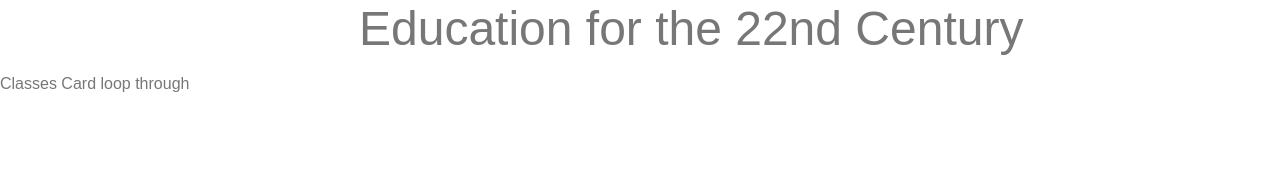
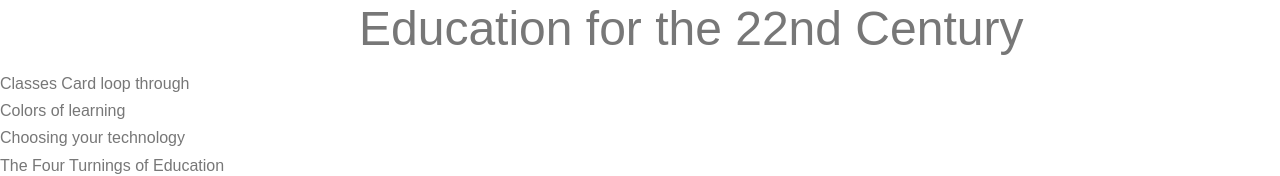
Before and after one commit to Seraphits/ReadBoot, a Next.js app: page / in a window 1280 px wide. Shown: the part 714-890 px from the top of the page. Before the commit the page ends 811 px from the top, so only its background shows below. Built offline with nearby package versions, Linux system fonts and the light colour scheme.

Commit message:
Class Loop

```diff
--- a/pages/index.js
+++ b/pages/index.js
@@ -1,10 +1,9 @@
 import Head from 'next/head'
 import Image from 'next/image'
-import classListingsData from '../Data/ClassListings'
+import classListingsData from '../Data/ClassListings.json'
 // import styles from '../styles/Home.module.css'
 import styled from 'styled-components'
 import { LogoRead, LogoBoot } from '../Components/01-Atoms/Logo'
-
 
 const Header = styled.div`
   background-color: #0A1108E3;
@@ -22,7 +21,6 @@ const Title = styled.h1`
   text-align: left;
   padding-left: 8%;
   text-shadow: .05em .05em .08em black, .08em .08em .1em white ;
-
   @media only screen and (max-width: 700px) {
     font-size: 5rem;
     padding-left: 5%;
@@ -43,36 +41,21 @@ const Title = styled.h1`
   }
 `
 const Main = styled.main`
-  /* background-color: rebeccapurple; */
-  /* background-image: url(/ReadBoot.png);
-  background-repeat: no-repeat;
-  background-position: right;
-  display: flex;
-  flex-direction: row;
-  align-items: center;
-  height: 75vh; */
   padding-top: 3rem;
 `
-
 const CenterHeaderH2 = styled.div`
-  /* background-color:yellowgreen ; */
   font-size: 3rem;
   width: 100%;
   text-align: center;
   padding-left: 8%;
-  /* text-shadow: .05em .05em .08em black, .08em .08em .1em white ; */
-
   @media only screen and (max-width: 700px) {
-    /* background-color: lightblue; */
     font-size: 2.5rem;
     padding-left: 5%;
   }
   @media only screen and (max-width: 500px) {
-    /* background-color: plum; */
     font-size: 2rem;
   }
   span {
-    /* background-color: beige; */
     display: block;
     font-size: 2rem;
     /* color: white; */
@@ -86,17 +69,17 @@ const CenterHeaderH2 = styled.div`
     }
   }
 `
-// export async function getStaticProps(context) {
-//   console.log("getStaticProps runs here");
-//   return {
-//     props: {
-//       classListings: classListingsData,
-//     }, // will be passed to the page component as props
-//   }
-// }
+export async function getStaticProps(context) {
+  console.log("getStaticProps runs here");
+  return {
+    props: {
+      classListings: classListingsData,
+    }, // will be passed to the page component as props
+  }
+}
 
 export default function Home(props) {
-  // console.log("props", props);
+  console.log("props", props);
   return (
     <div >
       <Head>
@@ -105,7 +88,6 @@ export default function Home(props) {
         <link rel="icon" href="/favicon.ico" />
       </Head>
       <Header>
-
         <Title><LogoRead>Read</LogoRead><LogoBoot>Boot</LogoBoot>
           <span >Rebooting Education</span>
         </Title>
@@ -117,9 +99,9 @@ export default function Home(props) {
         </CenterHeaderH2>
         <div >
           <div>Classes Card loop through</div>
-          {/* {props.classListings.map((classListing) =>(
-            <div>{classListing.name}</div>
-          ))} */}
+          {props.classListings.map((classListing) =>(
+            <div key={classListing.classID}>{classListing.name}</div>
+          ))}
         </div>
       </Main>
 
```
Also changed, not shown: Data/ClassListings.json (renamed from Data/ClassListings.js).
